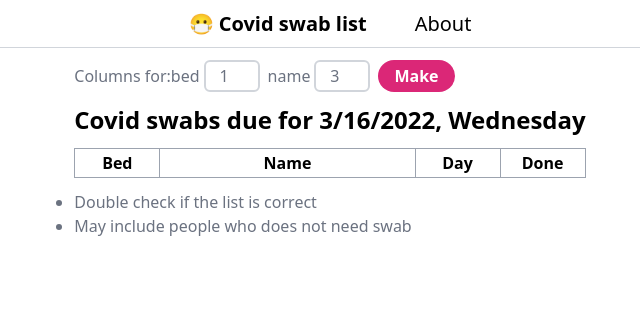
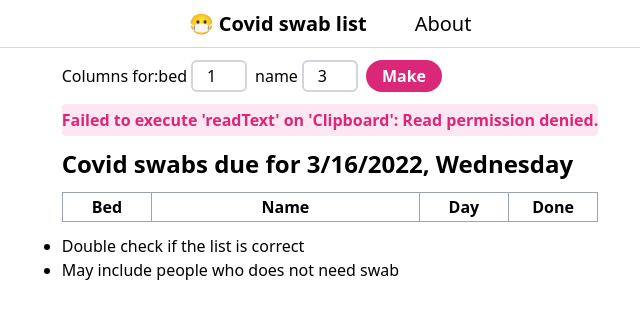
Before and after one commit to minho42/covid-swab-list, a Next.js app: page / in a window 1280 px wide. Both pictures are taken after a click on the button "Make". Shown: the top 318 px of the page, without its empty margins (310-950 px from the left). Built offline with nearby package versions, Linux system fonts and the light colour scheme.

Commit message:
refactor, infer indexForAdmission from value ":"

```diff
--- a/pages/index.js
+++ b/pages/index.js
@@ -17,10 +17,9 @@ const getDayDiffFrom = (d) => {
 export default function Home() {
   const SWAB_DAYS = [0, 2, 5, 8];
   const daysOfWeek = ["Sunday", "Monday", "Tuesday", "Wednesday", "Thursday", "Friday", "Saturday"];
-  const [columnBed, setColumnBed] = useState(1);
-  const [columnName, setColumnName] = useState(3);
-  const [columnAdmission, setColumnAdmission] = useState(4);
-  const [isClipboardReady, setIsClipboardReady] = useState(false);
+  const [indexForBed, setIndexForBed] = useState(1);
+  const [indexForName, setIndexForName] = useState(3);
+  const [indexForAdmission, setIndexForAdmission] = useState(0);
   const [errorMessage, setErrorMessage] = useState("");
   const [patientList, setPatientList] = useState([]);
   const [dueList, setDueList] = useState([]);
@@ -28,16 +27,20 @@ export default function Home() {
     dueList && dueList?.length > 0 ? `(${dueList.length})` : ""
   }`;
 
+  function isClipboardDataValid(list) {
+    const isListEmpty = list.length === 0;
+    const isColumnsTooShort = list[0].length < 4;
+    const isIncludingColon = list[0].some((item) => item.includes(":")); // admission
+    const isIncludingComma = list[0].some((item) => item.includes(",")); // name
+    if (isListEmpty || isColumnsTooShort || !isIncludingColon || !isIncludingComma) {
+      return false;
+    }
+    return true;
+  }
+
   const getPatientListFromClipboard = async () => {
-    if (
-      !columnBed ||
-      !columnName ||
-      !columnAdmission ||
-      columnBed < 1 ||
-      columnName < 1 ||
-      columnAdmission < 1
-    )
-      return;
+    if (!indexForBed || !indexForName || indexForBed < 1 || indexForName < 1) return;
+    setErrorMessage("");
 
     const tempPatientList = [];
     try {
@@ -46,17 +49,27 @@ export default function Home() {
         .split("\n")
         .filter((row) => row?.length > 0)
         .map((row) => {
-          const columns = row.split("\t");
-          tempPatientList.push(columns);
+          tempPatientList.push(row.split("\t"));
         });
+
+      if (!isClipboardDataValid(tempPatientList)) {
+        throw new Error("Clipboard data invalid");
+      }
+
+      const admissionIndex = tempPatientList[0].findIndex((column) => column.includes(":"));
+      setIndexForAdmission(admissionIndex);
       setPatientList(tempPatientList);
-      console.log(tempPatientList);
-    } catch (error) {}
+
+      // console.log(tempPatientList[0]);
+    } catch (error) {
+      setPatientList([]);
+      setErrorMessage(error.message);
+    }
   };
 
   useEffect(() => {
     const tempList = patientList.filter((patient) => {
-      return SWAB_DAYS.includes(getDayDiffFrom(patient[columnAdmission]));
+      return SWAB_DAYS.includes(getDayDiffFrom(patient[indexForAdmission]));
     });
     setDueList(tempList);
     // eslint-disable-next-line react-hooks/exhaustive-deps
@@ -69,47 +82,41 @@ export default function Home() {
         <meta name="description" content="Covid swab list" />
       </Head>
 
-      <div className="flex items-center space-x-2 text-gray-500">
+      <div className="flex items-center space-x-2">
         Columns for:
         <label>
           bed
           <input
-            onChange={(e) => setColumnBed(e.target.value)}
+            onChange={(e) => setIndexForBed(e.target.value)}
             className="rounded-md border-2 border-gray-300 py-0.5 ml-1 w-14 text-center"
             type="number"
-            value={columnBed}
+            value={indexForBed}
           ></input>
         </label>
         <label>
           name
           <input
-            onChange={(e) => setColumnName(e.target.value)}
+            onChange={(e) => setIndexForName(e.target.value)}
             className="rounded-md border-2 border-gray-300 py-0.5 ml-1 w-14 text-center"
             type="number"
-            value={columnName}
+            value={indexForName}
           ></input>
         </label>
-        {/* <label>
-          admission
-          <input
-            onChange={(e) => setColumnAdmission(e.target.value)}
-            className="rounded-md border-2 border-gray-300  py-0.5 ml-1 w-12 text-center"
-            type="number"
-            value={columnAdmission}
-          ></input>
-        </label> */}
         <button
           onClick={getPatientListFromClipboard}
-          className="bg-pink-600 text-white rounded-full px-4 py-1 font-semibold "
+          className="bg-pink-600 hover:bg-pink-500 text-white rounded-full px-4 py-1 font-semibold "
         >
           Make
         </button>
-        {!isClipboardReady && errorMessage ? (
-          <div className="my-1 text-center bg-pink-100 text-pink-600 rounded py-0.5">{errorMessage}</div>
-        ) : (
-          ""
-        )}
       </div>
+
+      {errorMessage ? (
+        <div className="my-1 text-center bg-pink-100 text-pink-600 font-semibold rounded py-1">
+          {errorMessage}
+        </div>
+      ) : (
+        ""
+      )}
 
       <div className="text-2xl font-semibold">{title}</div>
 
@@ -128,10 +135,10 @@ export default function Home() {
               dueList.map((patient, index) => {
                 return (
                   <tr key={index}>
-                    <td className="border border-gray-400 px-2 py-0.5">{patient[columnBed]}</td>
-                    <td className="border border-gray-400 px-2 py-0.5 text-left">{patient[columnName]}</td>
+                    <td className="border border-gray-400 px-2 py-0.5">{patient[indexForBed]}</td>
+                    <td className="border border-gray-400 px-2 py-0.5 text-left">{patient[indexForName]}</td>
                     <td className="border border-gray-400 px-2 py-0.5">
-                      {getDayDiffFrom(patient[columnAdmission])}
+                      {getDayDiffFrom(patient[indexForAdmission])}
                     </td>
                     <td className="border border-gray-400 px-2 py-0.5"></td>
                   </tr>
@@ -141,7 +148,7 @@ export default function Home() {
         </table>
       </div>
 
-      <ul className="list-disc text-gray-500">
+      <ul className="list-disc">
         <li>Double check if the list is correct</li>
         <li>May include people who does not need swab</li>
       </ul>
```
